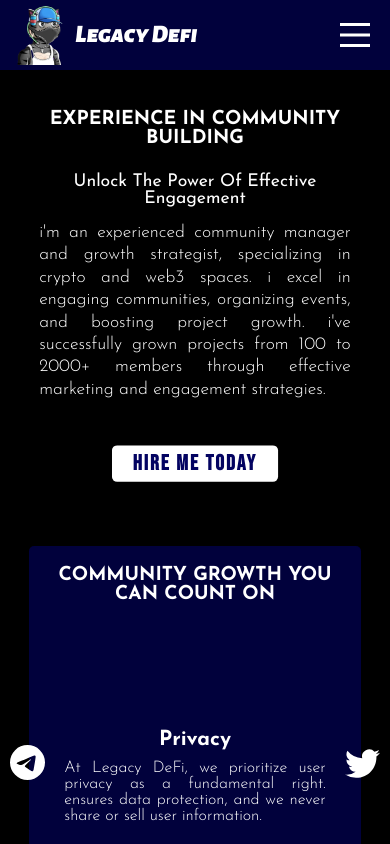
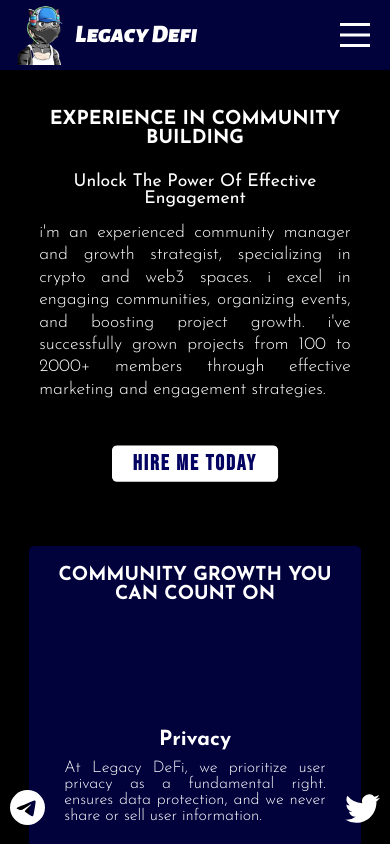
Before and after one commit to Xhicko/Legacy_Defi, a plain HTML site: page index.html in a window 390 px wide. Shown: the top 844 px of the page. Drawn offline with Linux system fonts and the light colour scheme; some icons are missing.

Commit message:
Few More Adjustment

```diff
--- a/index.css
+++ b/index.css
@@ -28,7 +28,7 @@ body{
 
 .Socials{
     position: fixed;
-    bottom: 50px;
+    bottom: 5px;
     display: flex;
     justify-content: space-between;
     width:100%;
@@ -43,7 +43,7 @@ body{
 
 .Back_to_top{
     position: fixed;
-    bottom: 10px;
+    bottom: 35px;
     right: 5px;
     border-radius: 50%;
     padding: 10px;
@@ -704,6 +704,7 @@ ul li a {
 
 }
 
+
 /* Make About Responsive End */
 
 .Footer{
@@ -744,7 +745,6 @@ ul li a {
     text-decoration: underline;
 }
 
-
 .Footer a:hover{
     text-decoration: underline;
 }
@@ -774,3 +774,12 @@ ul li a {
 .Footer_contact a svg:hover{
     transform: scale(1.1);
 }
+
+/* Make About Responsive Start */
+@media screen and (max-width:600px){
+
+    .Footer_contact a svg{
+        width: 30px;
+     }
+
+}
```
